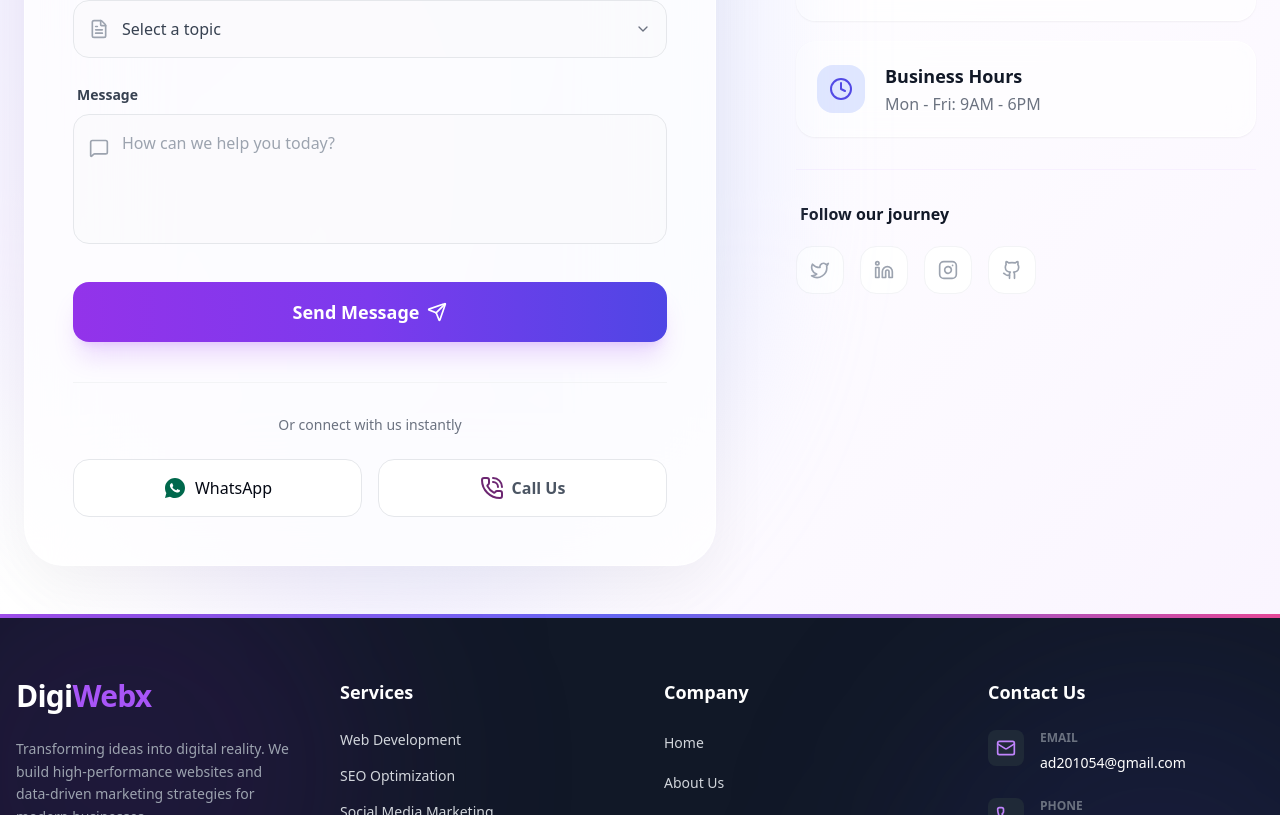
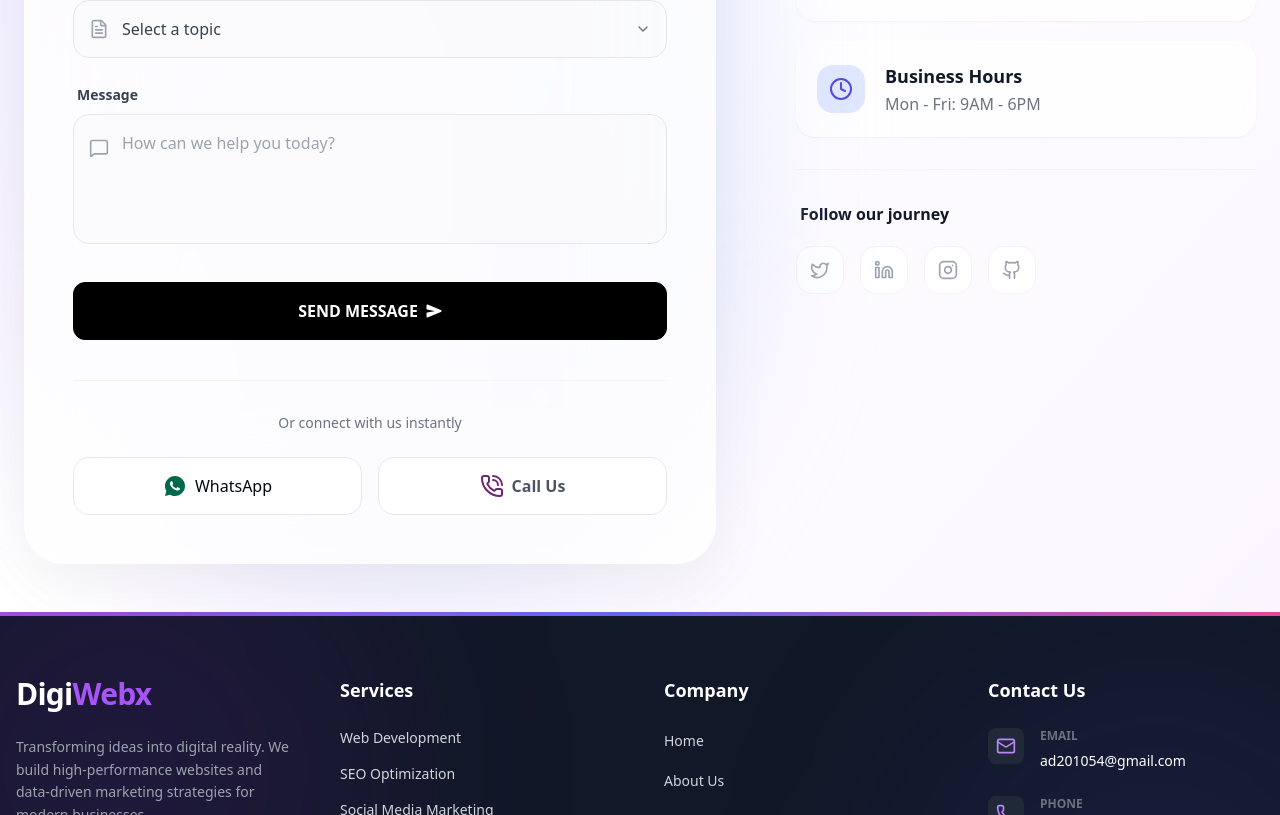
Before and after one commit to ashishkumardubey123/Digital-Web-services-, a Next.js app: page / in a window 1280 px wide. Shown: the part 8837-9652 px from the top of the page. Built offline with nearby package versions, Linux system fonts and the light colour scheme.

Commit message:
form send message button change

```diff
--- a/src/app/contact/page.tsx
+++ b/src/app/contact/page.tsx
@@ -338,19 +338,72 @@ const ContactForm = () => {
               <button
                 type="submit"
                 disabled={isSubmitting}
-                className="w-full py-4 px-6 rounded-2xl bg-gradient-to-r from-purple-600 via-violet-600 to-indigo-600 hover:from-purple-500 hover:via-violet-500 hover:to-indigo-500 text-white font-bold text-lg shadow-xl shadow-purple-500/20 transform hover:-translate-y-1 hover:shadow-2xl hover:shadow-purple-500/30 transition-all duration-300 flex items-center justify-center gap-2 disabled:opacity-70 disabled:cursor-not-allowed disabled:transform-none active:scale-[0.98]"
+                className="
+    relative bottom-0 w-full
+    flex justify-center items-center gap-2
+    border border-black rounded-xl
+    text-white font-black bg-black uppercase
+    px-8 py-4 z-10 overflow-hidden
+    transition-all duration-700 ease-in-out
+    group hover:text-black hover:bg-white
+    active:scale-95 active:duration-0
+    focus:bg-white focus:text-black
+    disabled:opacity-70 disabled:cursor-not-allowed
+    isolation-auto
+    before:absolute before:w-full before:transition-all before:duration-700
+    before:-left-full before:hover:left-0 before:rounded-full
+    before:bg-white before:-z-10 before:aspect-square
+    before:hover:scale-150 before:hover:duration-700
+  "
               >
-                {isSubmitting ? (
-                  <>
-                    <Loader2 className="w-5 h-5 animate-spin" />
-                    <span>Sending...</span>
-                  </>
-                ) : (
-                  <>
-                    <span>Send Message</span>
-                    <Send className="w-5 h-5" />
-                  </>
-                )}
+                {/* Default Text */}
+                <span
+                  className={`
+      truncate transition-all duration-300
+      ${
+        isSubmitting
+          ? "-translate-x-96"
+          : "group-active:-translate-x-96 group-focus:translate-x-96"
+      }
+    `}
+                >
+                  Send Message
+                </span>
+
+                {/* Processing Animation (unchanged) */}
+                <div
+                  className={`
+      absolute flex flex-row justify-center items-center gap-2
+      transition-all duration-300
+      ${
+        isSubmitting
+          ? "translate-x-0"
+          : "-translate-x-96 group-active:translate-x-0 group-focus:translate-x-0"
+      }
+    `}
+                >
+                  <div className="animate-spin size-4 border-2 border-black border-t-transparent rounded-full"></div>
+                  Processing...
+                </div>
+
+                {/* Send Icon */}
+                <svg
+                  className={`
+      fill-white transition-all duration-700 ease-in-out
+      group-hover:fill-black
+      ${
+        isSubmitting
+          ? "translate-x-96"
+          : "group-active:translate-x-96 group-focus:translate-x-96"
+      }
+    `}
+                  viewBox="0 0 512 512"
+                  height="16"
+                  width="16"
+                  aria-hidden="true"
+                >
+                  <path d="m476.59 227.05-.16-.07L49.35 49.84A23.56 23.56 0 0 0 27.14 52 24.65 24.65 0 0 0 16 72.59v113.29a24 24 0 0 0 19.52 23.57l232.93 43.07a4 4 0 0 1 0 7.86L35.53 303.45A24 24 0 0 0 16 327v113.31A23.57 23.57 0 0 0 26.59 460a23.94 23.94 0 0 0 13.22 4 24.55 24.55 0 0 0 9.52-1.93L476.4 285.94l.19-.09a32 32 0 0 0 0-58.8z" />
+                </svg>
               </button>
             </div>
           </form>
@@ -401,7 +454,7 @@ const ContactForm = () => {
           </div>
           {/* for mobile screen buttons   */}
 
-           <div className="md:hidden fixed bottom-0 left-0 right-0 z-50 bg-white/90 backdrop-blur-md border-t border-gray-200 px-4 pt-4 pb-5">
+          <div className="md:hidden fixed bottom-0 left-0 right-0 z-50 bg-white/90 backdrop-blur-md border-t border-gray-200 px-4 pt-4 pb-5">
             <p className="text-center text-gray-500 text-sm mb-4 font-medium">
               connect with us instantly
             </p>
@@ -443,8 +496,6 @@ const ContactForm = () => {
               </a>
             </div>
           </div>
-
-
         </>
       )}
     </div>
```
